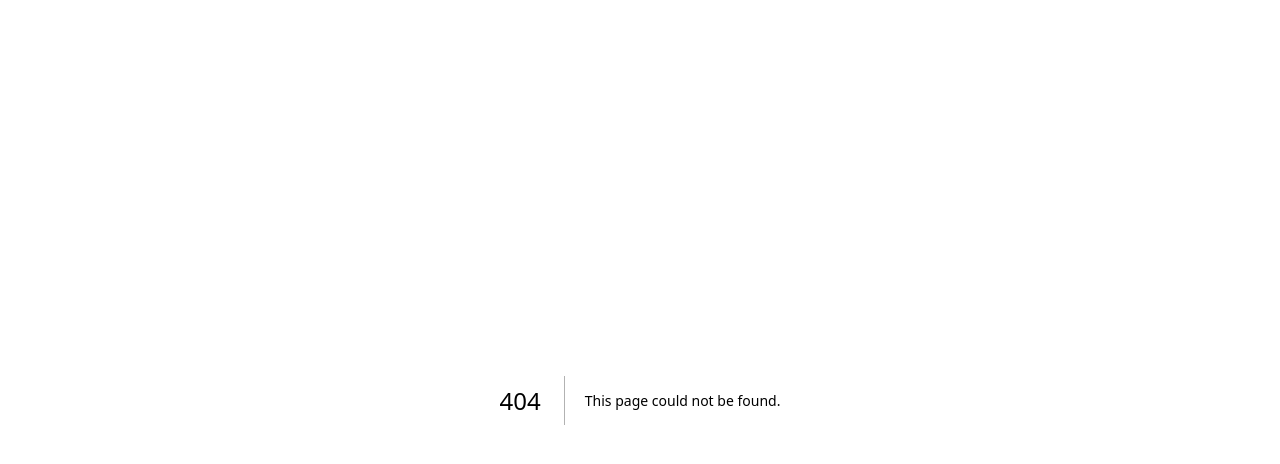
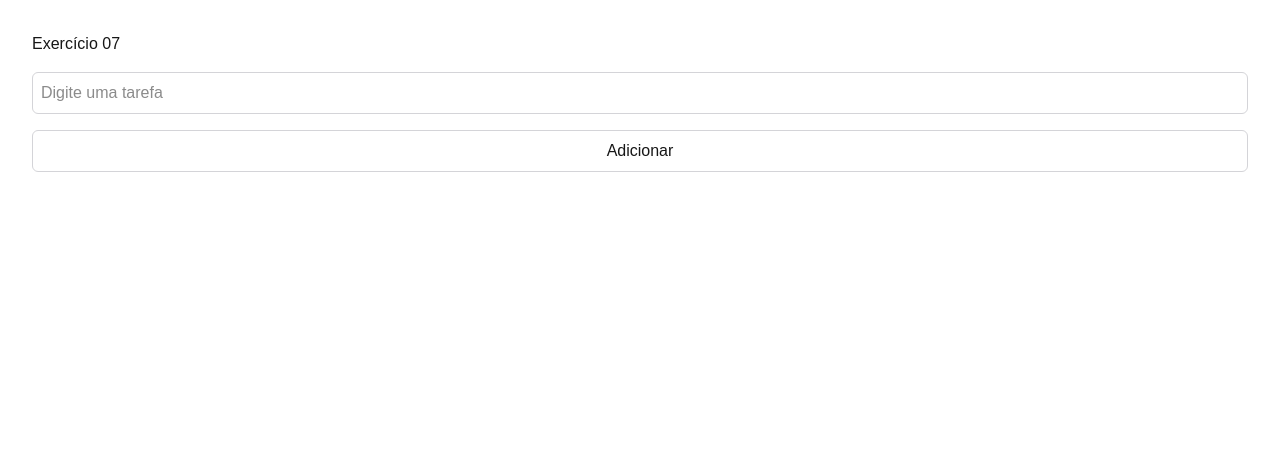
Before and after one commit to leticiafonsecaa/versionamento-react-rpv, a Next.js app: page /exercicio-7 in a window 1280 px wide. Before the commit this address had no page. Shown: the top 464 px of the page. Built offline with nearby package versions, Linux system fonts and the light colour scheme.

Commit message:
adcionando exercicio 7

```diff
--- /dev/null
+++ b/src/pages/exercicio-7/index.tsx
@@ -0,0 +1,45 @@
+import { useState } from "react";
+
+export default function Ex07() {
+  const [task, setTask] = useState("");
+  const [list, setList] = useState<any[]>([]);
+
+  function addTask() {
+    if (task === "") return;
+
+    setList([...list, task]);
+    setTask("");
+  }
+
+  function removeTask(index: number) {
+    const newList = list.filter((_, i) => i !== index);
+    setList(newList);
+  }
+
+  return (
+    <div className="p-8 flex flex-col gap-4">
+      <h1>Exercício 07</h1>
+
+      <input
+        className="p-2 content rounded-md border border-zinc-300"
+        type="text"
+        placeholder="Digite uma tarefa"
+        value={task}
+        onChange={(e) => setTask(e.target.value)}
+      />
+
+      <button onClick={addTask} className="p-2 content rounded-md border border-zinc-300">
+        Adicionar
+      </button>
+
+      {list.map((item, index) => (
+        <div key={index}>
+          <p>{item}</p>
+          <button onClick={() => removeTask(index)} className="p-2 content rounded-md border border-zinc-300">
+            Remover
+          </button>
+        </div>
+      ))}
+    </div>
+  );
+}
```
